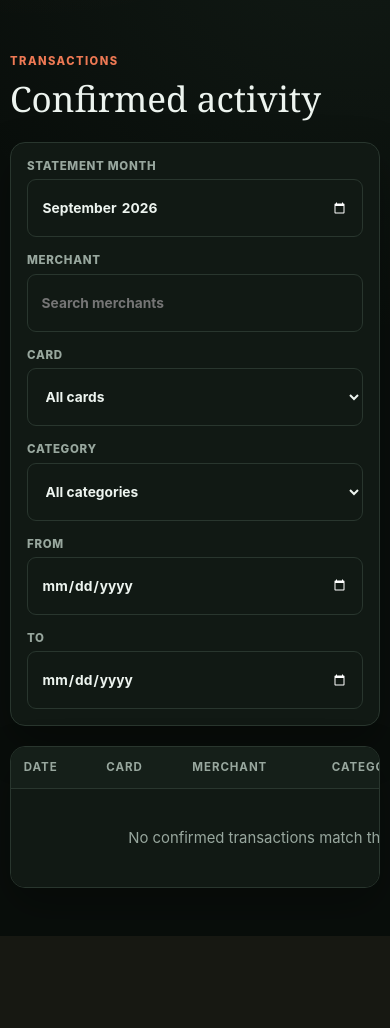
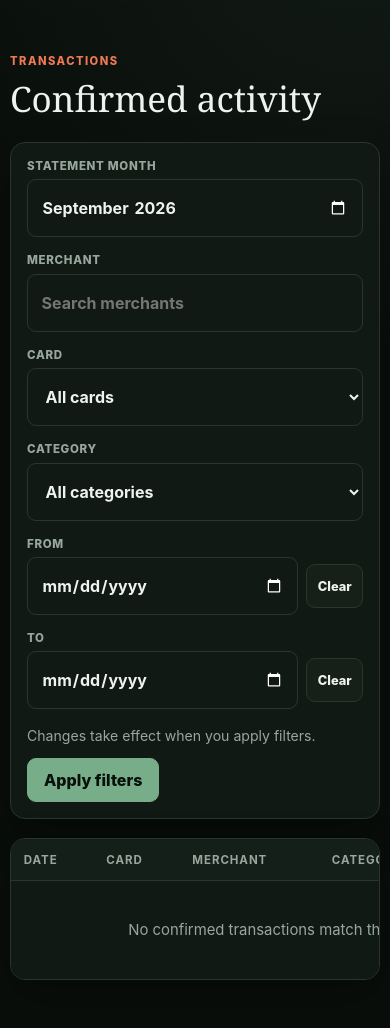
Before and after one commit to jonahgcarpenter/nestledger, a Flask app: page /spending/analyzer in a window 390 px wide. Shown: the part 459-1487 px from the top of the page. Before the commit the page ends 1395 px from the top, so only its background shows below. Run offline with Flask 3, Linux system fonts and the light colour scheme; data comes from the database, SQL or seed files in the repository; data that the repository does not hold is empty.

Commit message:
fix mobile layouts and date filter controls

```diff
--- a/src/nestledger/static/app.css
+++ b/src/nestledger/static/app.css
@@ -76,6 +76,19 @@ h2 { font-size: clamp(2rem, 4vw, 3.2rem); }
 .form-grid { display: grid; grid-template-columns: repeat(4, minmax(0, 1fr)) auto; align-items: end; gap: 1rem; padding: clamp(1rem, 3vw, 1.6rem); }
 .form-grid > .button { min-height: 58px; }
 .transaction-filters { grid-template-columns: repeat(5, minmax(0, 1fr)) auto; }
+.transaction-filters > div { min-width: 0; }
+.transaction-filters input, .transaction-filters select { min-width: 0; max-width: 100%; }
+.date-filter-row { display: grid; grid-template-columns: minmax(0, 1fr) auto; align-items: center; gap: .5rem; }
+.date-filter-row .button { padding: .4rem .65rem; font-size: .8rem; }
+.filter-actions { grid-column: 1 / -1; }
+.filter-actions .hint { margin: 0 0 .65rem; }
+/* iOS native date controls can otherwise impose an intrinsic width on the grid. */
+.transaction-filters input[type="date"], .transaction-filters input[type="month"] {
+  -webkit-appearance: none;
+  appearance: none;
+  display: block;
+  min-inline-size: 0;
+}
 label { display: block; margin-bottom: .4rem; color: var(--muted); font-size: .72rem; font-weight: 800; letter-spacing: .06em; text-transform: uppercase; }
 input, select { width: 100%; min-height: 58px; padding: .72rem .85rem; border: 1px solid var(--line); border-radius: 9px; outline: none; color: var(--ink); background: #111914; font-size: .86rem; font-weight: 700; }
 input:focus, select:focus { border-color: var(--green); box-shadow: 0 0 0 3px rgb(120 173 137 / 15%); }
@@ -123,13 +136,23 @@ tbody tr:last-child td { border-bottom: 0; }
 .review-actions > .actions { justify-content: flex-end; }
 .error-tag { color: var(--red); }
 
+@media (max-width: 1024px), (pointer: coarse) {
+  input, select, .review-grid input, .review-grid select { font-size: 1rem; }
+  .nav-dropdown a { min-height: 44px; }
+}
+
+@media (max-width: 520px), (hover: none) {
+  .nav-menu:not(.open) .nav-dropdown { visibility: hidden; opacity: 0; }
+  .nav-menu.open .nav-dropdown { visibility: visible; opacity: 1; transform: translateY(0); }
+}
+
 @media (min-width: 1400px) {
   .shell { width: min(1280px, 84vw); }
 }
 
 @media (max-width: 1024px) {
   .shell { width: min(92vw, 920px); padding-bottom: 5rem; }
-  .form-grid, .rule-form { grid-template-columns: 1fr 1fr; }
+  .form-grid, .rule-form { grid-template-columns: repeat(2, minmax(0, 1fr)); }
   .chart-panel { flex-direction: column-reverse; gap: 2rem; padding: 2rem; }
   .chart-stage, .chart-details { flex-basis: auto; }
   .chart-details { width: 100%; }
@@ -146,7 +169,7 @@ tbody tr:last-child td { border-bottom: 0; }
   h1 { font-size: clamp(2rem, 8vw, 3.6rem); }
   h2 { font-size: clamp(2rem, 9vw, 2.7rem); }
   .lede, .intro { margin: .9rem 0 1.8rem; font-size: 1rem; line-height: 1.55; }
-  .form-grid, .rule-form { grid-template-columns: 1fr; }
+  .form-grid, .rule-form { grid-template-columns: minmax(0, 1fr); }
   .panel { border-radius: 15px; }
   .chart-panel { gap: 1.4rem; padding: 1.4rem; }
   .legend { grid-template-columns: repeat(2, minmax(0, 1fr)); }
--- a/src/nestledger/static/ira_strategies.css
+++ b/src/nestledger/static/ira_strategies.css
@@ -241,6 +241,7 @@
       padding-bottom: 1.25rem;
       border-bottom: 1px solid var(--line);
     }
+    .strategy-switcher > .button { min-width: 0; max-width: 100%; overflow-wrap: anywhere; }
     .strategy-list { display: grid; gap: 1rem; }
     .strategy-card {
       display: flex;
@@ -272,6 +273,7 @@
     }
     .strategy-draft-row:last-child { border-bottom: 0; }
     .strategy-draft-copy { min-width: 0; }
+    .strategy-draft-copy .eyebrow { overflow-wrap: anywhere; }
     .strategy-draft-copy h2 { font-size: clamp(1.5rem, 3vw, 2.2rem); }
     .strategy-draft-copy .hint { margin: 0.45rem 0 0; }
     .strategy-draft-risk input { min-height: 52px; }
@@ -313,7 +315,7 @@
     /* Medium screens and tablets */
     @media (max-width: 1024px) {
       .tools { margin-top: 4.5rem; }
-      .holding-editor-row { grid-template-columns: minmax(0, 1fr) minmax(0, 1.5fr) minmax(0, 0.7fr) minmax(0, 0.7fr); }
+      .holding-editor-row { grid-template-columns: repeat(2, minmax(0, 1fr)); }
       .holding-editor-row .remove-holding { grid-column: 1 / -1; justify-self: end; }
     }
 
--- a/src/nestledger/templates/base.html
+++ b/src/nestledger/templates/base.html
@@ -18,7 +18,7 @@
     {% block content %}{% endblock %}
   </main>
   <script>
-    const mobileNav = window.matchMedia("(max-width: 520px)");
+    const mobileNav = window.matchMedia("(max-width: 520px), (hover: none)");
     const navMenus = Array.from(document.querySelectorAll(".nav-menu"));
 
     function closeNavMenus(except = null) {
--- a/src/nestledger/templates/ira_strategies/index.html
+++ b/src/nestledger/templates/ira_strategies/index.html
@@ -104,7 +104,7 @@
             </div>
           </div>
 
-          <div class="allocation-results" aria-live="polite">
+          <div class="allocation-results table-wrap" tabindex="0" role="region" aria-label="Allocation results" aria-live="polite">
             <table>
               <thead>
                 <tr>
--- a/src/nestledger/templates/spending/index.html
+++ b/src/nestledger/templates/spending/index.html
@@ -31,8 +31,24 @@
       <div><label for="q">Merchant</label><input id="q" name="q" value="{{ filters.q }}" placeholder="Search merchants"></div>
       <div><label for="card">Card</label><select id="card" name="card"><option value="">All cards</option>{% for card_name in card_names %}<option value="{{ card_name }}"{% if filters.card == card_name %} selected{% endif %}>{{ card_name }}</option>{% endfor %}</select></div>
       <div><label for="category">Category</label><select id="category" name="category"><option value="">All categories</option>{% for category in categories %}<option value="{{ category.id }}"{% if filters.category == category.id %} selected{% endif %}>{{ category.name }}</option>{% endfor %}</select></div>
-      <div><label for="from">From</label><input id="from" name="from" type="date" value="{{ filters.from }}"></div>
-      <div><label for="to">To</label><input id="to" name="to" type="date" value="{{ filters.to }}"></div>
+      <div>
+        <label for="from">From</label>
+        <div class="date-filter-row">
+          <input id="from" name="from" type="date" value="{{ filters.from }}">
+          <button class="button" type="button" data-clear-date="from" aria-label="Clear From date">Clear</button>
+        </div>
+      </div>
+      <div>
+        <label for="to">To</label>
+        <div class="date-filter-row">
+          <input id="to" name="to" type="date" value="{{ filters.to }}">
+          <button class="button" type="button" data-clear-date="to" aria-label="Clear To date">Clear</button>
+        </div>
+      </div>
+      <div class="filter-actions">
+        <p class="hint">Changes take effect when you apply filters.</p>
+        <button class="button primary" type="submit">Apply filters</button>
+      </div>
     </form>
     <div class="panel table-wrap panel-offset" tabindex="0" role="region" aria-label="Confirmed transactions">
       <table class="data-table">
@@ -51,15 +67,10 @@
 {% block scripts %}
 <script>
   const transactionFilters = document.getElementById("transactionFilters");
-  const merchantFilter = document.getElementById("q");
-  let filterTimer;
-
-  merchantFilter.addEventListener("input", () => {
-    clearTimeout(filterTimer);
-    filterTimer = setTimeout(() => transactionFilters.requestSubmit(), 350);
-  });
-  transactionFilters.querySelectorAll("select, input[type='date'], input[type='month']").forEach(control => {
-    control.addEventListener("change", () => transactionFilters.requestSubmit());
+  transactionFilters.querySelectorAll("[data-clear-date]").forEach(button => {
+    button.addEventListener("click", () => {
+      transactionFilters.elements.namedItem(button.dataset.clearDate).value = "";
+    });
   });
 </script>
 {% if category_chart %}
--- a/src/nestledger/templates/spending/statements/review.html
+++ b/src/nestledger/templates/spending/statements/review.html
@@ -21,7 +21,8 @@
       <input id="card_name" name="card_name" value="{{ imported.card_name or '' }}" maxlength="100" placeholder="Chase Sapphire Preferred" required>
       <p class="hint">Use the name you want shown in statement history.</p>
     </div>
-    <div class="panel table-wrap" tabindex="0" role="region" aria-label="Statement transactions">
+    <p class="hint" id="transaction-scroll-hint">On smaller screens, swipe or scroll horizontally to review all fields.</p>
+    <div class="panel table-wrap" tabindex="0" role="region" aria-label="Statement transactions" aria-describedby="transaction-scroll-hint">
       <table class="review-grid">
         <thead><tr><th>Date</th><th>Merchant</th><th>Original statement text</th><th>Category</th><th>Amount</th><th>Options</th></tr></thead>
         <tbody>
```
Also changed, not shown: tests/test_app.py (+31 -2 lines).
